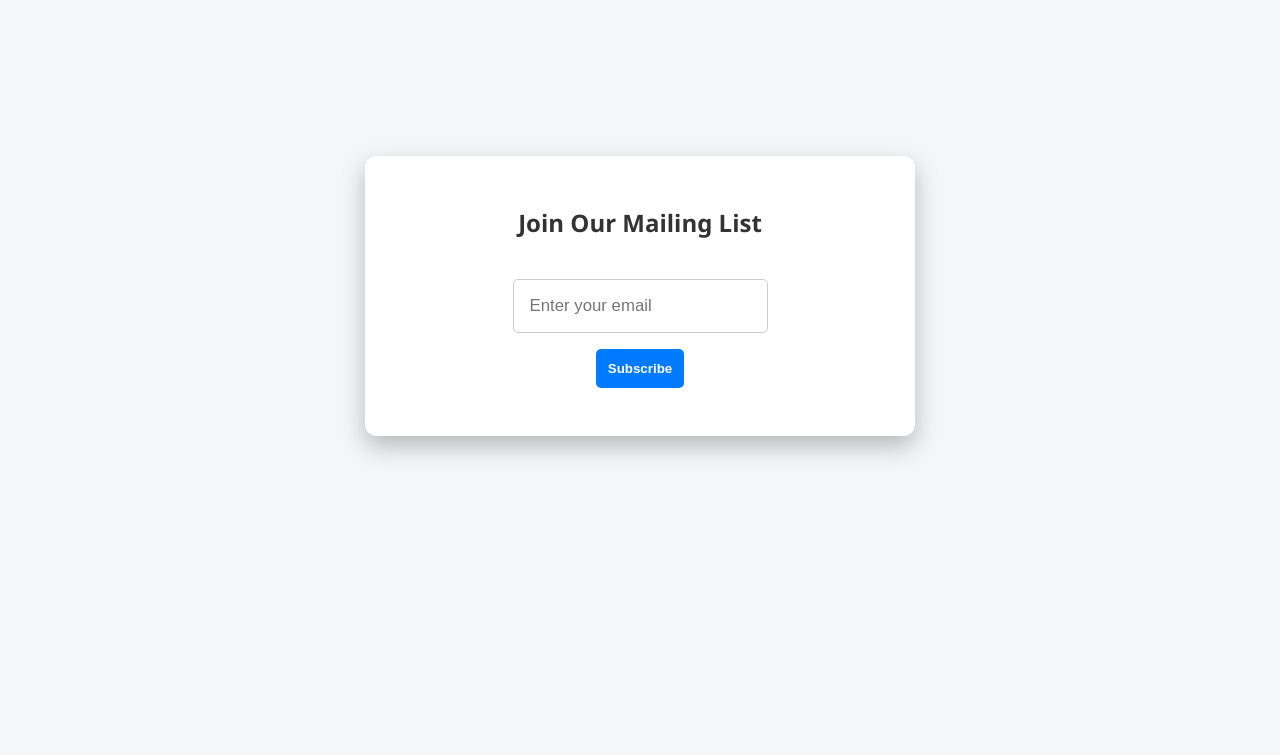
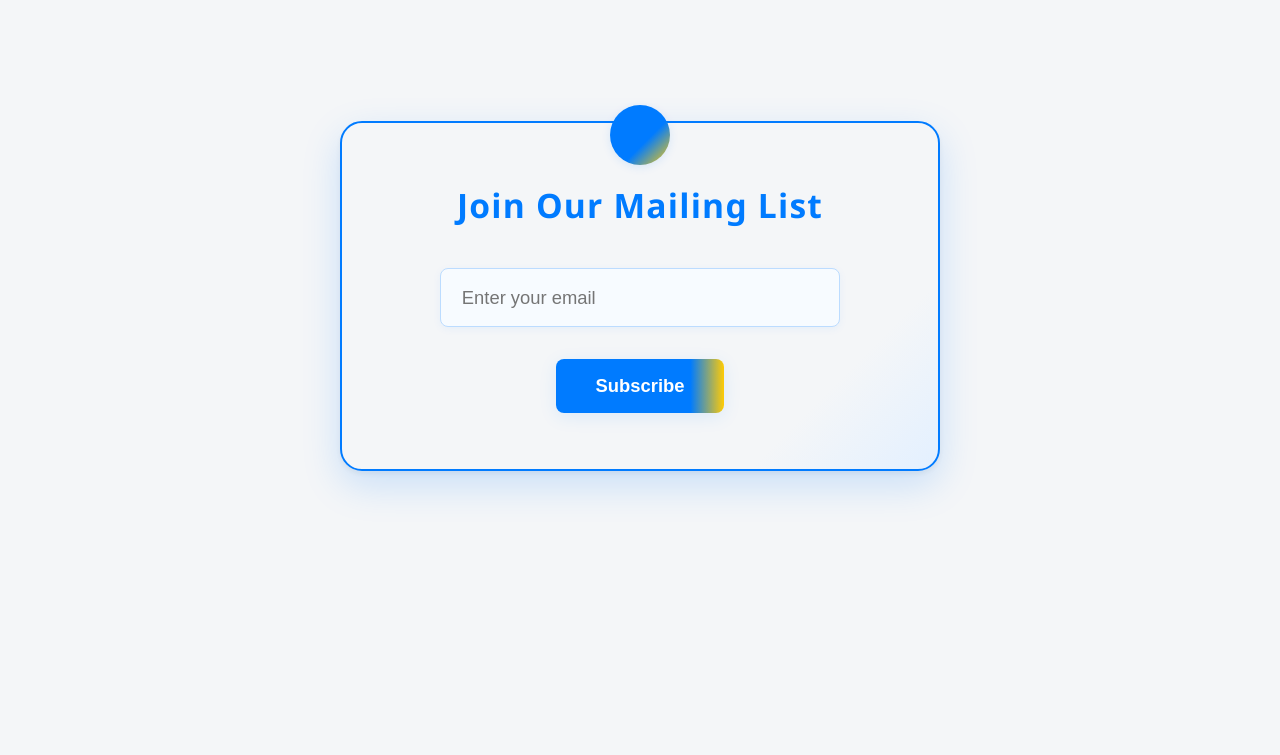
Before and after one commit to melodykellynwaogu/Celebrate-Juneteenth, a plain HTML site: page index.html in a window 1280 px wide. Shown: the part 2560-3315 px from the top of the page. Drawn offline with Linux system fonts and the light colour scheme.

Commit message:
initial commit

```diff
--- a/style.css
+++ b/style.css
@@ -175,46 +175,98 @@ h2 {
 #form {
   display: flex;
   flex-direction: column;
-  gap: 1rem;
+  gap: 1.5rem;
   align-items: center;
   justify-content: center;
-  background: rgba(255, 255, 255, 0.92);
-  backdrop-filter: blur(10px);
-  padding: 3rem 4rem;
-  border-radius: 12px;
-  box-shadow: 0 10px 25px rgba(0, 0, 0, 0.25);
-  max-width: 550px;
+  background: linear-gradient(135deg, #f4f6f8 80%, #e3f0ff 100%);
+  /* A soft blueish gradient for subtle interest */
+  border: 2.5px solid #007BFF;
+  /* Brand accent border */
+  backdrop-filter: blur(12px);
+  padding: 3.5rem 5rem;
+  border-radius: 22px;
+  box-shadow: 0 14px 38px rgba(0, 123, 255, 0.18), 0 3px 6px rgba(0,0,0,0.06);
+  max-width: 600px;
   width: 100%;
-  margin: auto;
+  margin: 40px auto;
   text-align: center;
+  position: relative;
+}
+
+#form::before {
+  content: '';
+  position: absolute;
+  top: -18px; left: 50%;
+  transform: translateX(-50%);
+  width: 60px; height: 60px;
+  background: linear-gradient(135deg, #007BFF 60%, #ffcb05 100%);
+  border-radius: 50%;
+  box-shadow: 0 2px 10px rgba(0,123,255,0.12);
+  z-index: 0;
 }
 
 #form h2 {
-  font-size: 1.5rem;
-  color: #333;
-  text-align: center;
+  font-size: 2.1rem;
+  color: #007BFF;
+  margin-bottom: 0.7rem;
+  font-weight: 700;
+  letter-spacing: 1.2px;
+  position: relative;
+  z-index: 1;
 }
 
 #form input[type="email"] {
-  padding: 1rem;
-  border: 1px solid #ccc;
-  border-radius: 5px;
-  font-size: 1.05rem;
+  padding: 1.1rem 1.3rem;
+  border: 1.5px solid #bcdcff;
+  border-radius: 8px;
+  font-size: 1.15rem;
+  width: 100%;
+  max-width: 400px;
+  background: #f7fbff;
+  transition: box-shadow 0.2s, border-color 0.2s;
+  box-shadow: 0 2px 8px rgba(0,123,255,0.06);
+}
+
+#form input[type="email"]:focus {
+  border-color: #007BFF;
+  box-shadow: 0 0 0 2px #007bff33;
+  outline: none;
 }
 
 #form input[type="submit"] {
-  padding: 0.75rem;
+  padding: 1rem 2.5rem;
   border: none;
-  background-color: #007BFF;
-  color: white;
+  background: linear-gradient(90deg, #007BFF 80%, #ffcb05 100%);
+  color: #fff;
   font-weight: bold;
-  border-radius: 5px;
+  border-radius: 8px;
+  font-size: 1.15rem;
   cursor: pointer;
-  transition: background 0.3s ease;
+  box-shadow: 0 4px 18px rgba(0, 123, 255, 0.10);
+  transition: background 0.3s, transform 0.2s;
+  margin-top: 0.5rem;
 }
 
 #form input[type="submit"]:hover {
-  background-color: #0056b3;
+  background: linear-gradient(90deg, #0056b3 80%, #ffcb05 100%);
+  transform: translateY(-2px) scale(1.03);
+}
+
+@media (max-width: 768px) {
+  #form {
+    padding: 2rem 0.7rem;
+  }
+  #form h2 {
+    font-size: 1.3rem;
+  }
+  #form input[type="email"],
+  #form input[type="submit"] {
+    font-size: 1rem;
+    max-width: 100%;
+  }
+  #form::before {
+    width: 38px; height: 38px; top: -10px;
+  }
 }
 footer {
 	background-color: #007BFF;
```
